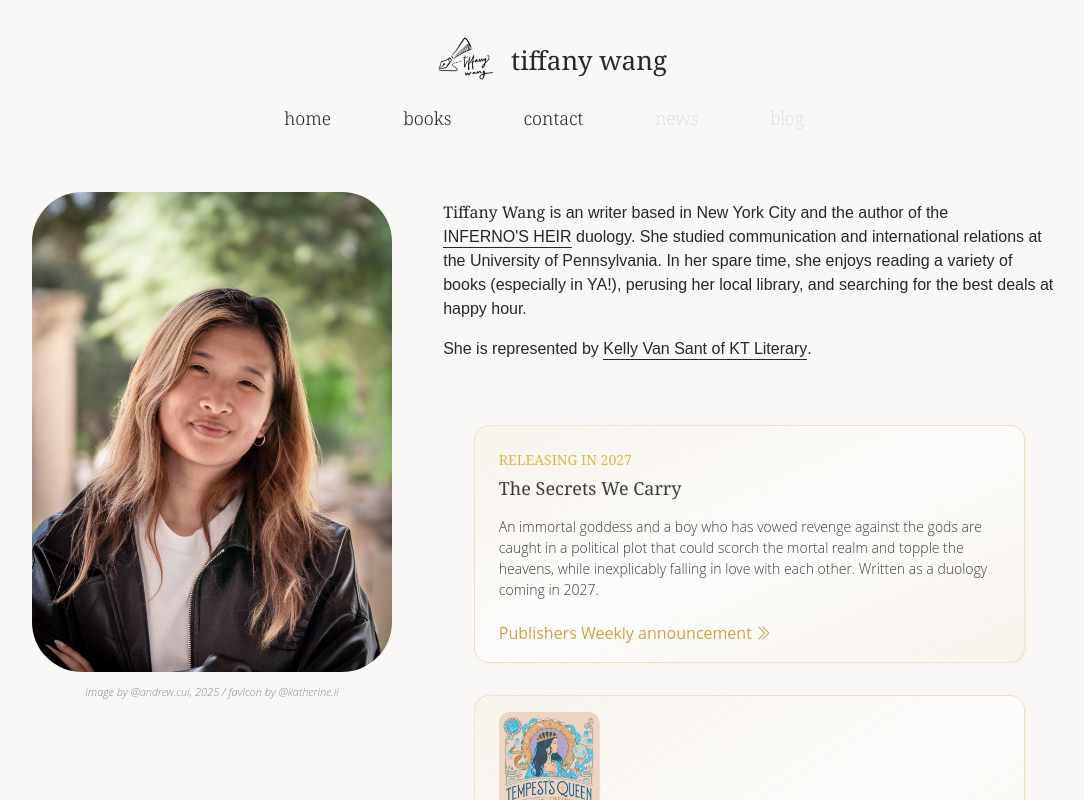
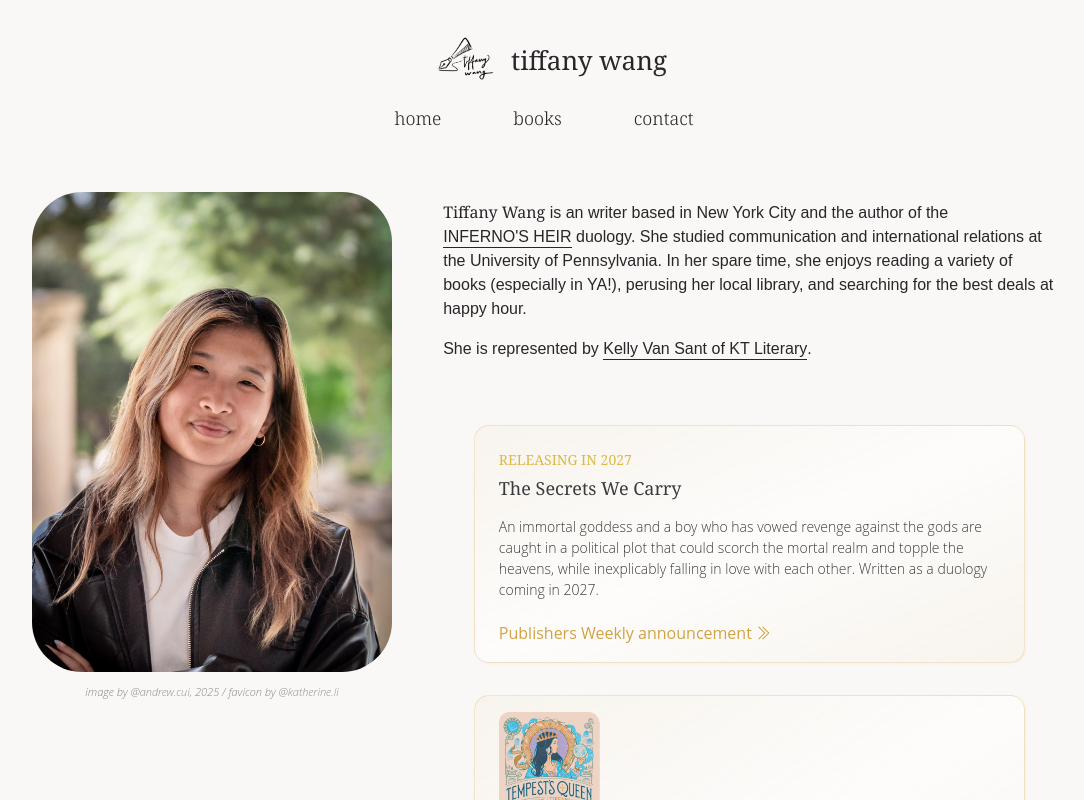
Before and after one commit to andrew-cui/tiffanyjwang-website, a React (Vite) app: page / in a window 1280 px wide. Shown: the top 800 px of the page, without its empty margins (96-1180 px from the left). Built offline with nearby package versions, Linux system fonts and the light colour scheme; a web font is replaced by a local one.

Commit message:
20251222 update netlify deploy for website

```diff
--- a/src/App.tsx
+++ b/src/App.tsx
@@ -1,7 +1,5 @@
 import { useEffect } from 'react';
-import {
-  BrowserRouter, Routes, Route, Navigate, useLocation
-} from 'react-router-dom'
+import {  BrowserRouter, Routes, Route, Navigate, useLocation } from 'react-router-dom'
 import Home from '@pages/Home'
 import Contact from '@pages/Contact'
 import Books from '@pages/Books'
--- a/src/components/Book.tsx
+++ b/src/components/Book.tsx
@@ -1,7 +1,5 @@
-
 import '@css/shared.css'
 import '@css/books.css'
-import { Hyperlink } from '@components/Hyperlink'
 import type { BookData } from "@models/booktypes";
 import { SM_Spacer } from './ButtonsSpacers';
 import { forwardRef } from 'react';
--- a/src/components/Library.jsx
+++ b/src/components/Library.jsx
@@ -1,4 +1,3 @@
-import books from '@data/bookData'
 import '@css/library.css'
 import { motion, AnimatePresence } from 'framer-motion';
 import { SM_Spacer } from './ButtonsSpacers';
--- a/src/data/pagesData.json
+++ b/src/data/pagesData.json
@@ -14,15 +14,5 @@
         "link": "/contact",
         "disabled": false,
         "classes": ""
-    },
-    {   "title": "news",
-        "link": "/news",
-        "disabled": true,
-        "classes": ""
-    },
-    {   "title": "blog",
-        "link": "/blog",
-        "disabled": true,
-        "classes": ""
     }
 ]
--- a/src/pages/Books.tsx
+++ b/src/pages/Books.tsx
@@ -1,14 +1,12 @@
 import { useState, useEffect, useRef } from 'react'
 import { motion, AnimatePresence } from 'framer-motion';
 import { useLocation, useNavigate } from "react-router-dom";
-import { NavBar } from '@components/NavBar'
-import { NavIcons } from '@components/NavIcons'
 import { Library } from '@components/Library'
 import { Book } from '@components/Book'
 import { BookNav } from '@components/BookNav'
 import { AnimatePageLoad } from '@animations/AnimatePageLoad'
 import type { BookData } from "@models/booktypes";
-import { SM_Spacer, MD_Spacer, LG_Spacer, XL_Spacer, Inline_Spacer, Goodreads_Button } from '@components/ButtonsSpacers'
+import { SM_Spacer, MD_Spacer, LG_Spacer, XL_Spacer, Inline_Spacer } from '@components/ButtonsSpacers'
 import '@css/App.css'
 import '@css/books.css'
 import '@css/library.css'
--- a/src/pages/Contact.tsx
+++ b/src/pages/Contact.tsx
@@ -1,7 +1,3 @@
-import { motion, AnimatePresence } from 'framer-motion';
-
-import { NavBar } from '@components/NavBar'
-import { NavIcons } from '@components/NavIcons'
 import { Banner } from '@components/Banner'
 import { Hyperlink } from '@components/Hyperlink'
 import { Form } from '@components/Form'
--- a/src/pages/Home.tsx
+++ b/src/pages/Home.tsx
@@ -1,7 +1,3 @@
-import { motion, AnimatePresence } from 'framer-motion';
-import { useState } from 'react'
-import { NavBar } from '@components/NavBar'
-import { NavIcons } from '@components/NavIcons'
 import { Banner } from '@components/Banner'
 import { Hyperlink } from '@components/Hyperlink'
 import { AnimatePageLoad } from '@animations/AnimatePageLoad'
@@ -12,8 +8,6 @@ import '@css/home.css'
 
 
 function Home() {
-    console.log("All env:", import.meta.env);
-
     return (
         <>
         <AnimatePageLoad ReactDOMElement={
```
Also changed, not shown: src/components/Form.tsx (+1 -8 lines).
